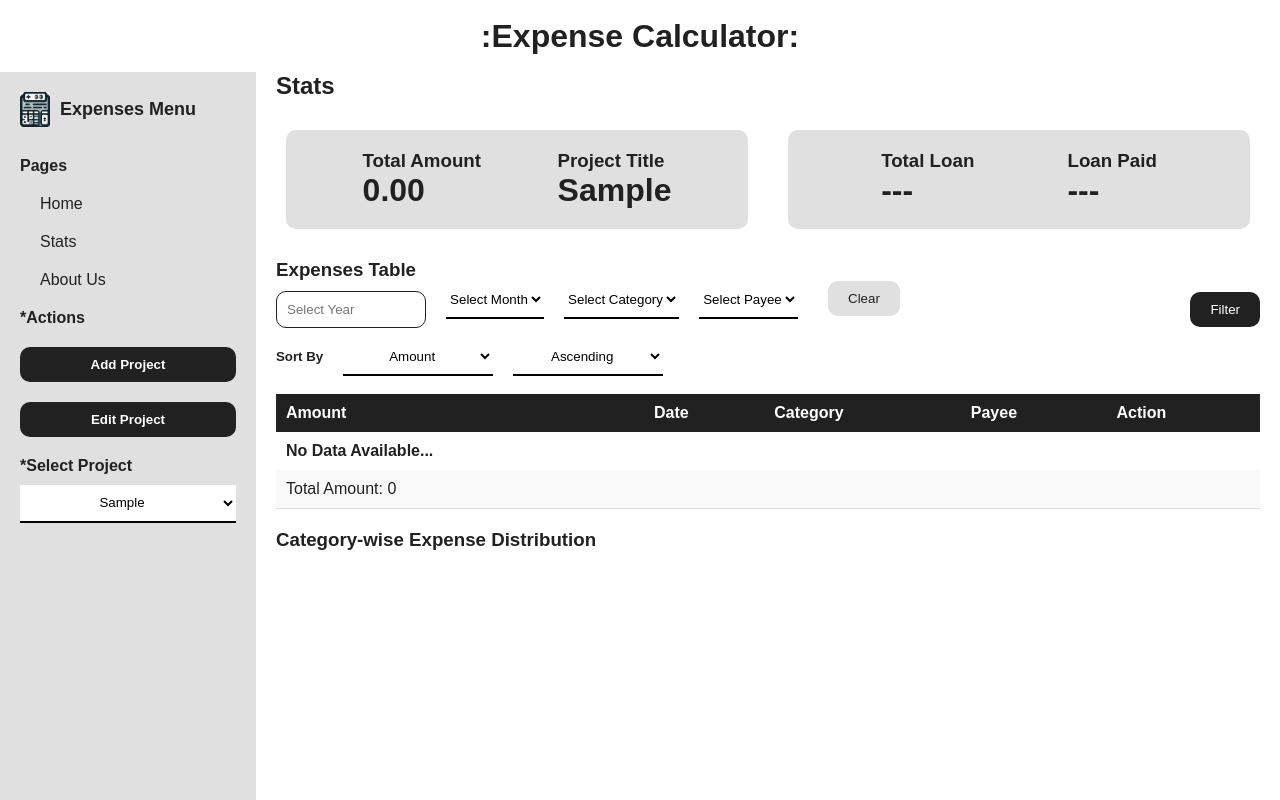
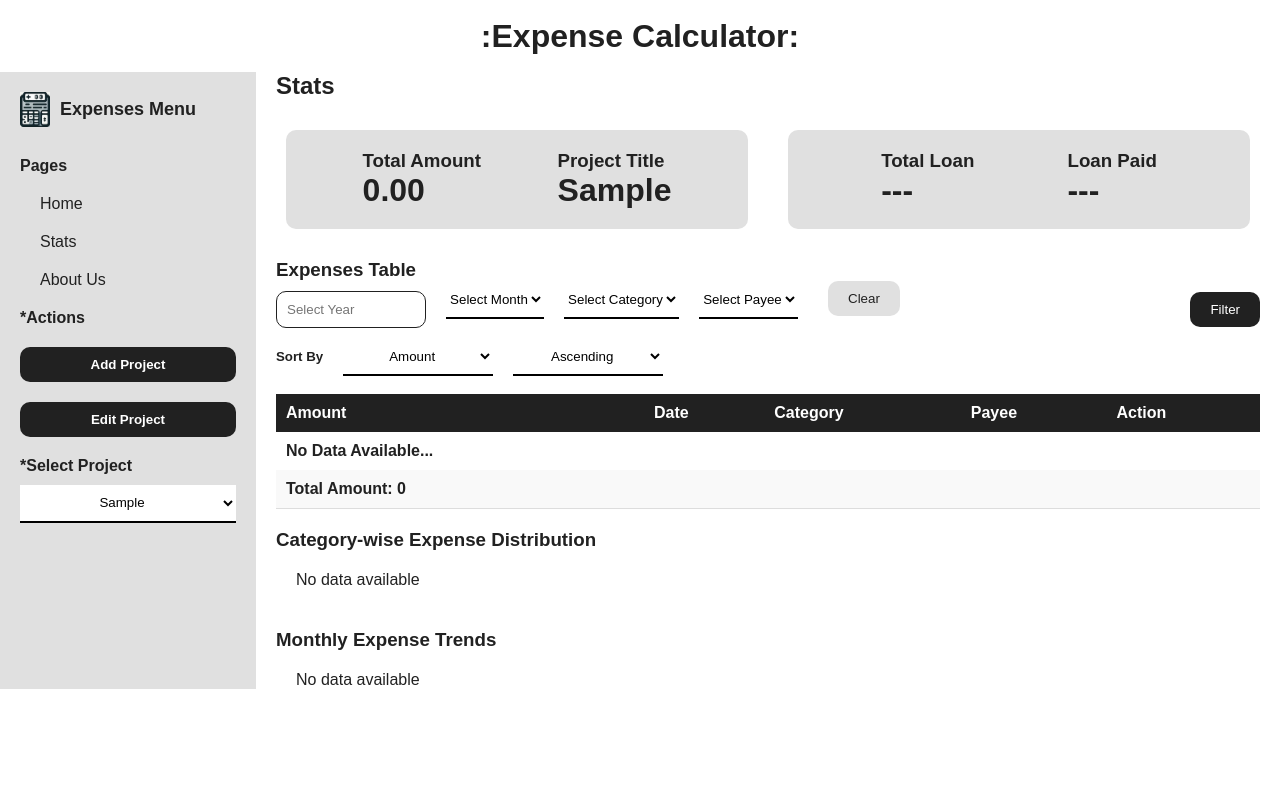
Before and after one commit to bsef19a531/Project_Expense_Calculator, a React (Create React App) app: page /stats in a window 1280 px wide. Both pictures are taken after typing "Sample" into the empty fields and a click on the button "Create". Shown: the top 800 px of the page. Built offline with nearby package versions, Linux system fonts and the light colour scheme.

Commit message:
update ExpenseLineChart and ExpensePieChart components

```diff
--- a/src/components/Charts/ExpenseLineChart.js
+++ b/src/components/Charts/ExpenseLineChart.js
@@ -10,6 +10,7 @@ const ExpenseLineChart = ({ data }) => {
     return (
         <>
             <h3 style={{ margin: "20px" }}>Monthly Expense Trends</h3>
+            {data.length === 0 ? <p style={{ marginLeft: "20px", padding: " 0px 20px" }}>No data available</p> :
                 <LineChart width={1000} height={400} data={sortedData} style={{ margin: "0 auto" }}>
                     <CartesianGrid strokeDasharray="3 3" />
                     <XAxis dataKey="timePeriod" tickFormatter={(value) => value} />
@@ -18,6 +19,7 @@ const ExpenseLineChart = ({ data }) => {
                     <Legend />
                     <Line type="monotone" dataKey="expense" stroke="#8884d8" />
                 </LineChart>
+            }
         </>
     );
 };
--- a/src/components/Charts/ExpensePieChart.js
+++ b/src/components/Charts/ExpensePieChart.js
@@ -1,5 +1,6 @@
 import React from 'react';
 import { PieChart, Pie, Tooltip, Cell } from 'recharts';
+
 
 
 const ExpensePieChart = ({ data }) => {
@@ -17,7 +18,7 @@ const ExpensePieChart = ({ data }) => {
     return (
         <>
             <h3 className='title'>Category-wise Expense Distribution</h3>
-            <PieChart width={600} height={400} style={{ margin: '0 auto' }}>
+            {data.length === 0 ? <p style={{ marginLeft: "20px", padding: "20px" }}>No data available</p> : <PieChart width={600} height={400} style={{ margin: '0 auto' }}>
                 <Pie
                     data={data}
                     cx={200}
@@ -32,6 +33,8 @@ const ExpensePieChart = ({ data }) => {
                 </Pie>
                 <Tooltip /> {/* Add tooltip for hover information */}
             </PieChart>
+            }
+
         </>
     );
 };
--- a/src/components/ExpenseTable/ExpenseTable.js
+++ b/src/components/ExpenseTable/ExpenseTable.js
@@ -192,7 +192,7 @@ const ExpenseTable = () => {
                         }
                         < tr >
                             <td colSpan="5" className="total_amount_row">
-                                Total Amount: {filteredExpenses.reduce((total, expense) => total + Number(expense.amount), 0)}
+                                <b>Total Amount: {filteredExpenses.reduce((total, expense) => total + Number(expense.amount), 0)}</b>
                             </td>
                         </tr>
                     </tbody>
--- a/src/pages/Stats/Stats.js
+++ b/src/pages/Stats/Stats.js
@@ -12,12 +12,12 @@ const Stats = () => {
 
     const projects = useSelector(state => state.projects.projects);
     const selectedProjectId = useSelector(state => state.selectedProject.selectedProjectId);
-    let selectedProject = projects.filter(project => project.id === selectedProjectId)[0];
+    let selectedProject = projects.filter(project => project.id == selectedProjectId)[0];
     const [pieChartData, setPieChartData] = useState(getCategorywiseTotalExpense(selectedProject ? selectedProject : {}));
     const [lineChartData, setLineChartData] = useState(getExpenseTrendsData(selectedProject ? selectedProject : {}));
 
     useEffect(() => {
-        selectedProject = projects.filter(project => project.id === selectedProjectId)[0];
+        selectedProject = projects.filter(project => project.id == selectedProjectId)[0];
         setPieChartData(getCategorywiseTotalExpense(selectedProject ? selectedProject : {}));
         setLineChartData(getExpenseTrendsData(selectedProject ? selectedProject : {}));
     }, [selectedProjectId, projects]);
@@ -32,8 +32,8 @@ const Stats = () => {
             <h2 className={styles.title} >Stats</h2>
             <ExpenseLoanInfoCard />
             <ExpenseTable />
-            {pieChartData && <ExpensePieChart data={pieChartData} />}
-            {lineChartData && <ExpenseLineChart data={lineChartData} />}
+            <ExpensePieChart data={pieChartData} />
+            <ExpenseLineChart data={lineChartData} />
         </>
     )
 }
```
Also changed, not shown: src/components/Charts/ExpenseBarChart.js (added, +21 -0 lines). Lines whose indentation alone changed are shown as unchanged.
